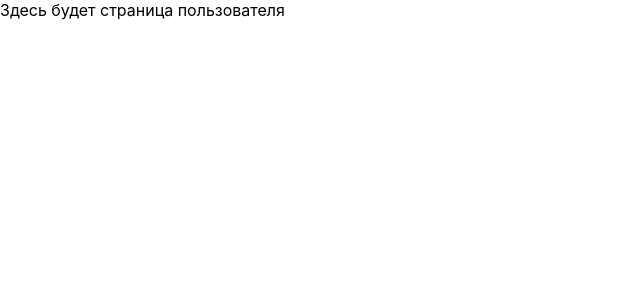
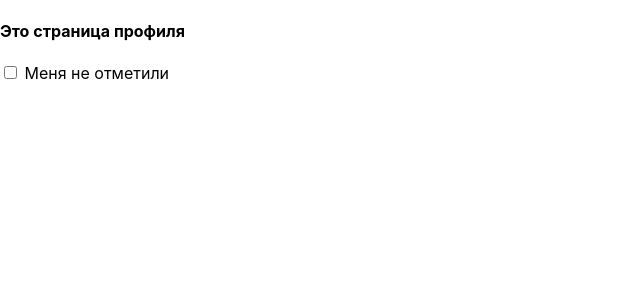
Before and after one commit to stuffic/GB_React26.08.2021, a React (Create React App) app: page /profile in a window 1280 px wide. Shown: the top 300 px of the page, without its empty margins (0-640 px from the left). Built offline with nearby package versions, Linux system fonts and the light colour scheme.

Commit message:
lesson5 hw

```diff
--- a/package.json
+++ b/package.json
@@ -10,8 +10,10 @@
     "@testing-library/user-event": "^12.8.3",
     "react": "^17.0.2",
     "react-dom": "^17.0.2",
+    "react-redux": "^7.2.5",
     "react-router-dom": "^5.3.0",
     "react-scripts": "4.0.3",
+    "redux": "^4.1.1",
     "web-vitals": "^1.1.2"
   },
   "scripts": {
--- a/src/App.js
+++ b/src/App.js
@@ -1,10 +1,14 @@
+import { Provider } from 'react-redux';
 import './App.css';
 import { Routes } from './components/Routes';
+import { store } from "./store";
 
 function App() {
 
   return (
+    <Provider store={store}>
     <Routes />
+    </Provider>
   );
 }
 
--- a/src/components/Chats/index.js
+++ b/src/components/Chats/index.js
@@ -25,9 +25,6 @@ function Chats(props) {
 
     const { chatId } = useParams();
 
-    console.log(chatId);
-    console.log('huy');
-
     const initialMes = {
         "chat-1": [{ text: "nnnn", author: "HUMAN", id: "mess-1" }],
         "chat-2": [],
@@ -44,7 +41,6 @@ function Chats(props) {
     const [arrMessages, setArrMessages] = useState(initialMes);
     console.log(initialMes);
     const [chats, setChats] = useState(initialChats);
-
 
 
     const sendMessage = useCallback(
--- /dev/null
+++ b/src/components/Profile/index.js
@@ -0,0 +1,23 @@
+import { useDispatch } from "react-redux";
+import { useSelector } from "react-redux";
+import { store } from "../../store";
+import { toggleShowCheck } from "../../store/profile/actions";
+
+
+export const Profile = () => {
+    const showCheck = useSelector((state) => state.showCheck);
+    const dispatch = useDispatch();
+
+    const handleClick = () => {
+        dispatch(toggleShowCheck)
+    }
+
+    return <div>
+        <h4> Это страница профиля </h4>
+        <input
+            type="checkbox"
+            onChange={handleClick} />
+        {showCheck && <label> Меня отметили</label>}
+        {!showCheck && <label> Меня не отметили</label>}
+        </div>
+}
--- a/src/components/Routes/index.js
+++ b/src/components/Routes/index.js
@@ -4,6 +4,7 @@ import { BrowserRouter, Switch, Route, Link } from "react-router-dom";
 import { MainPage } from "../MainPage";
 import { NoChat } from "../NoChat";
 import Chats from "../Chats";
+import { Profile } from "../Profile";
 
 export const Routes = () => {
     return (
@@ -15,9 +16,7 @@ export const Routes = () => {
                 <Route path="/chats/:chatId?" component={Chats}>
                 </Route>
                 <Route path="/profile">
-                    <div>
-                        Здесь будет страница пользователя
-                    </div>
+                    <Profile/>
                 </Route>
                 <Route path="/nochat">
                     <NoChat />
--- /dev/null
+++ b/src/store/index.js
@@ -0,0 +1,5 @@
+import { createStore } from "redux";
+
+import { profileReducer } from "./profile/reducer";
+
+export const store = createStore(profileReducer, window.__REDUX_DEVTOOLS_EXTENSION__ && window.__REDUX_DEVTOOLS_EXTENSION__());
--- /dev/null
+++ b/src/store/profile/actions.js
@@ -0,0 +1,5 @@
+export const TOGGLE_SHOW_CHECK = 'PROFILE::TOGGLE_SHOW_CHECK';
+
+export const toggleShowCheck = {
+    type: TOGGLE_SHOW_CHECK,
+}
--- /dev/null
+++ b/src/store/profile/reducer.js
@@ -0,0 +1,18 @@
+import { TOGGLE_SHOW_CHECK } from "./actions";
+
+const initialState = {
+  showCheck: false,
+};
+
+export const profileReducer = (state = initialState, action) => {
+  switch (action.type) {
+    case TOGGLE_SHOW_CHECK: {
+      return {
+        ...state,
+        showCheck: !state.showCheck,
+      };
+    }
+    default:
+      return state;
+  }
+};
```
Also changed, not shown: 1 other file (tests, documents, lock files or other folders).
